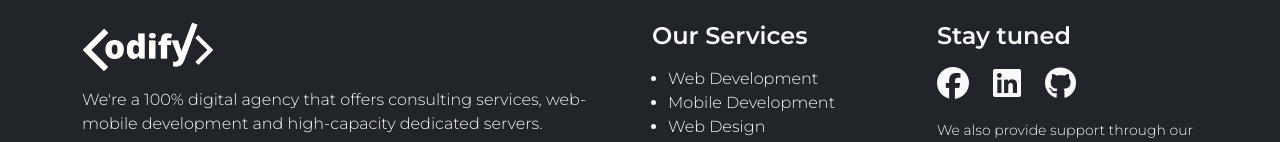
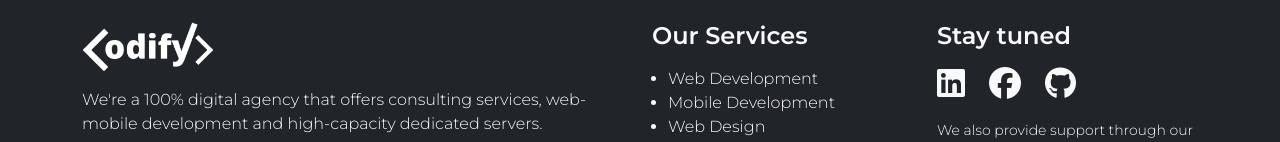
Before and after one commit to Codify-Agency/landing-page, a React (Vite) app: page / in a window 1280 px wide. Shown: the part 521-663 px from the top of the page. Built offline with nearby package versions, Linux system fonts and the light colour scheme.

Commit message:
Footer social links updated

```diff
--- a/src/components/Footer.jsx
+++ b/src/components/Footer.jsx
@@ -41,19 +41,19 @@
 
               <ul className="list-unstyled p-0 d-flex gap-4 footer__social-list">
                 <li>
-                  <a href="https://facebook.com" target="_blank" rel="noopener" className="text-light">
+                  <a href="https://www.linkedin.com/company/codify-agency" target="_blank" rel="noopener" className="text-light">
+                    <i className="fab fa-linkedin"></i>
+                  </a>
+                </li>
+
+                <li>
+                  <a href="https://www.facebook.com/codify.agency" target="_blank" rel="noopener" className="text-light">
                     <i className="fab fa-facebook"></i>
                   </a>
                 </li>
 
                 <li>
-                  <a href="https://facebook.com" target="_blank" rel="noopener" className="text-light">
-                    <i className="fab fa-linkedin"></i>
-                  </a>
-                </li>
-
-                <li>
-                  <a href="https://facebook.com" target="_blank" rel="noopener" className="text-light">
+                  <a href="https://github.com/Codify-Agency" target="_blank" rel="noopener" className="text-light">
                     <i className="fab fa-github"></i>
                   </a>
                 </li>
```
